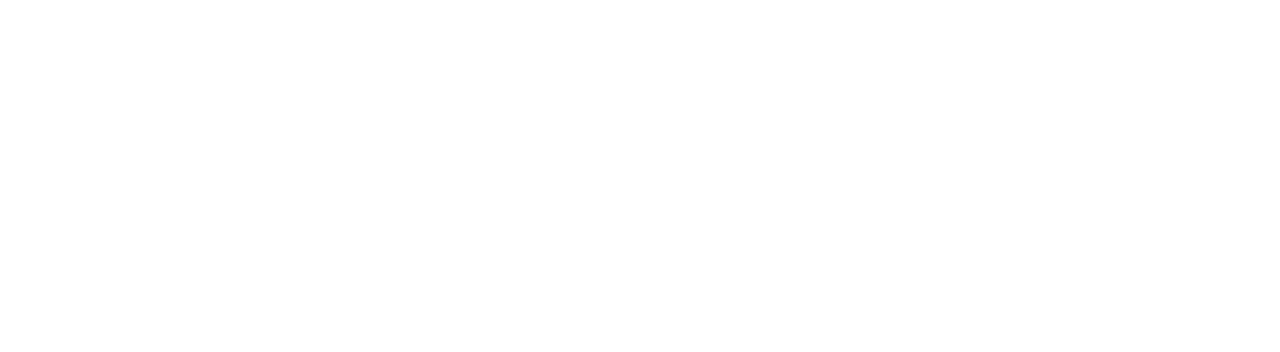
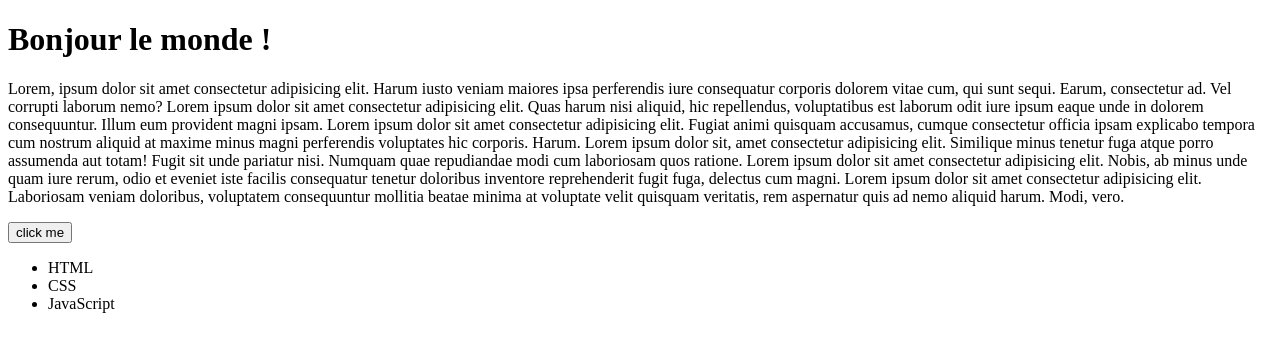
Before and after one commit to TaherEssaied/3wataher, a plain HTML site: page index.html in a window 1280 px wide. Drawn offline with Linux system fonts and the light colour scheme.

Commit message:
second feature code

```diff
--- a/index.html
+++ b/index.html
@@ -4,9 +4,17 @@
     <meta charset="UTF-8">
     <meta http-equiv="X-UA-Compatible" content="IE=edge">
     <meta name="viewport" content="width=device-width, initial-scale=1.0">
+
     <title>Welcome</title>
 </head>
 <body>
-
+    <h1>Bonjour le monde !</h1>
+    <p>Lorem, ipsum dolor sit amet consectetur adipisicing elit. Harum iusto veniam maiores ipsa perferendis iure consequatur corporis dolorem vitae cum, qui sunt sequi. Earum, consectetur ad. Vel corrupti laborum nemo? Lorem ipsum dolor sit amet consectetur adipisicing elit. Quas harum nisi aliquid, hic repellendus, voluptatibus est laborum odit iure ipsum eaque unde in dolorem consequuntur. Illum eum provident magni ipsam. Lorem ipsum dolor sit amet consectetur adipisicing elit. Fugiat animi quisquam accusamus, cumque consectetur officia ipsam explicabo tempora cum nostrum aliquid at maxime minus magni perferendis voluptates hic corporis. Harum. Lorem ipsum dolor sit, amet consectetur adipisicing elit. Similique minus tenetur fuga atque porro assumenda aut totam! Fugit sit unde pariatur nisi. Numquam quae repudiandae modi cum laboriosam quos ratione. Lorem ipsum dolor sit amet consectetur adipisicing elit. Nobis, ab minus unde quam iure rerum, odio et eveniet iste facilis consequatur tenetur doloribus inventore reprehenderit fugit fuga, delectus cum magni. Lorem ipsum dolor sit amet consectetur adipisicing elit. Laboriosam veniam doloribus, voluptatem consequuntur mollitia beatae minima at voluptate velit quisquam veritatis, rem aspernatur quis ad nemo aliquid harum. Modi, vero.</p>
+    <button>click me</button>
+    <ul>
+        <li>HTML</li>
+        <li>CSS</li>
+        <li>JavaScript</li>
+    </ul>
 </body>
 </html>
```
